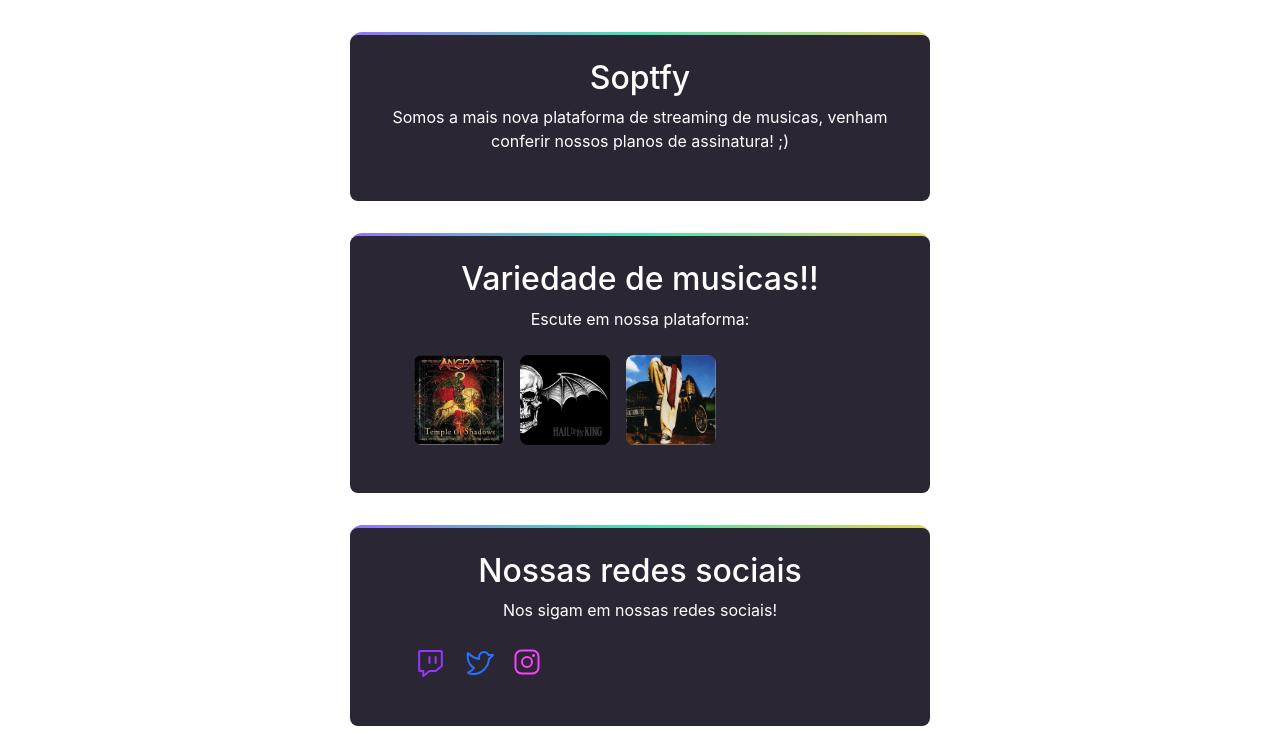
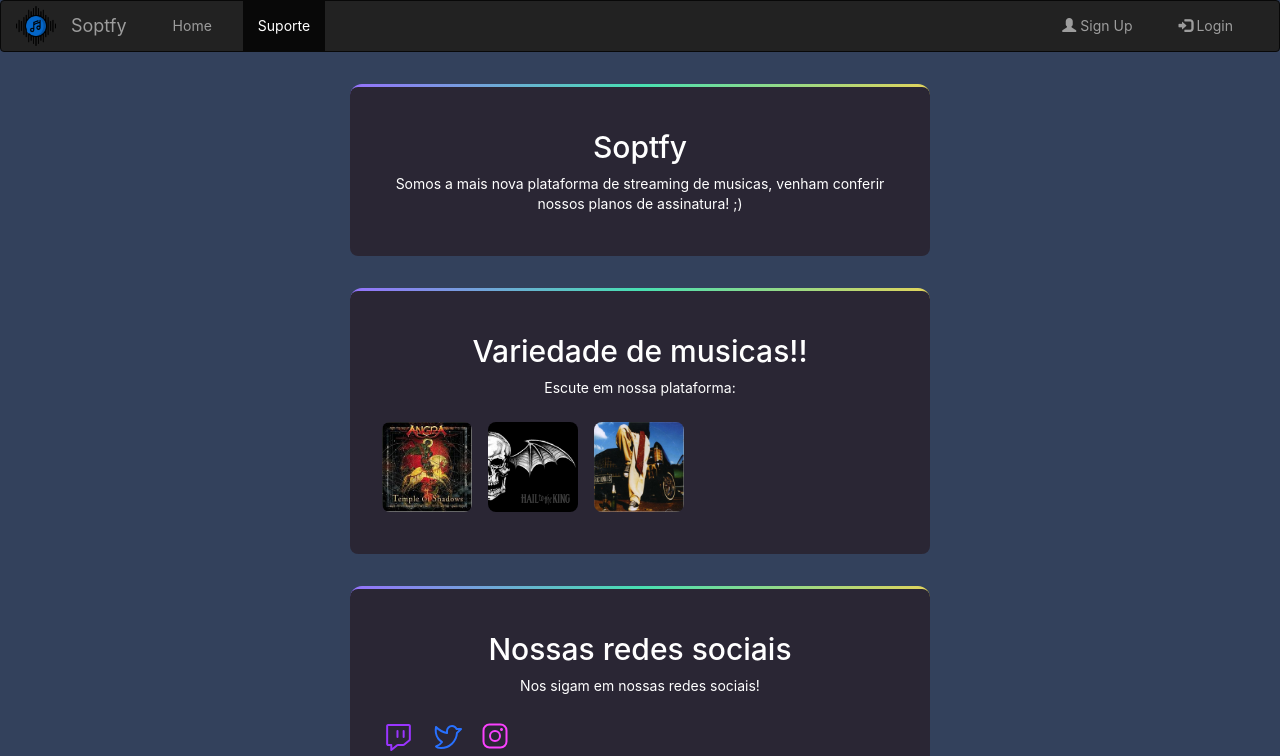
Before and after one commit to willferal/web-cenario-II, a React (Create React App) app: page / in a window 1280 px wide. Shown: the top 756 px of the page. Built offline with nearby package versions, Linux system fonts and the light colour scheme.

Commit message:
Index html e css

```diff
--- a/public/index.html
+++ b/public/index.html
@@ -9,7 +9,11 @@
       name="description"
       content="Web site created using create-react-app"
     />
-    <link href="https://cdn.jsdelivr.net/npm/bootstrap@5.0.2/dist/css/bootstrap.min.css" rel="stylesheet" integrity="sha384-EVSTQN3/azprG1Anm3QDgpJLIm9Nao0Yz1ztcQTwFspd3yD65VohhpuuCOmLASjC" crossorigin="anonymous">
+    <link rel="stylesheet" href="https://maxcdn.bootstrapcdn.com/bootstrap/3.4.1/css/bootstrap.min.css">
+    <link rel="stylesheet" href="indexStyle.css">
+    <script src="https://ajax.googleapis.com/ajax/libs/jquery/3.6.3/jquery.min.js"></script>
+    <script src="https://maxcdn.bootstrapcdn.com/bootstrap/3.4.1/js/bootstrap.min.js"></script>
+    <link rel="icon" type="image/png" href="imgs/logo_colorido_semFundo.png"/>
     <link rel="apple-touch-icon" href="%PUBLIC_URL%/logo192.png" />
     <!--
       manifest.json provides metadata used when your web app is installed on a
@@ -29,7 +33,33 @@
   </head>
   <body>
     <noscript>You need to enable JavaScript to run this app.</noscript>
+    <nav class="navbar navbar-inverse ">
+      <div class="container-fluid">
+          <div class="navbar-header">
+              <button type="button" class="navbar-toggle" data-toggle="collapse" data-target="#myNavbar">
+                  <span class="icon-bar"></span>
+                  <span class="icon-bar"></span>
+                  <span class="icon-bar"></span>
+              </button>
+              <a class="navbar-brand" href="home.html">
+                  <img src="imgs/logo_colorido_semFundo.png" width="40" style="margin-top: -10px;" alt="">
+              </a>
+              <a class="navbar-brand" href="home.html">Soptfy</a>
+          </div>
+          <div class="collapse navbar-collapse" id="myNavbar">
+              <ul class="nav navbar-nav">
+                  <li><a href="home.html">Home</a></li>
+                  <li class="active"><a href="faq.html">Suporte</a></li>
+              </ul>
+              <ul class="nav navbar-nav navbar-right">
+                  <li><a href="forms.html"><span class="glyphicon glyphicon-user"></span> Sign Up</a></li>
+                  <li><a href="login.html"><span class="glyphicon glyphicon-log-in"></span> Login</a></li>
+              </ul>
+          </div>
+      </div>
+  </nav>
     <div id="root"></div>
+
     <!--
       This HTML file is a template.
       If you open it directly in the browser, you will see an empty page.
--- /dev/null
+++ b/public/indexStyle.css
@@ -0,0 +1,3 @@
+body{
+    background-color: #33415c;
+}
```
Also changed, not shown: public/imgs/logo_colorido_semFundo.png (added).
